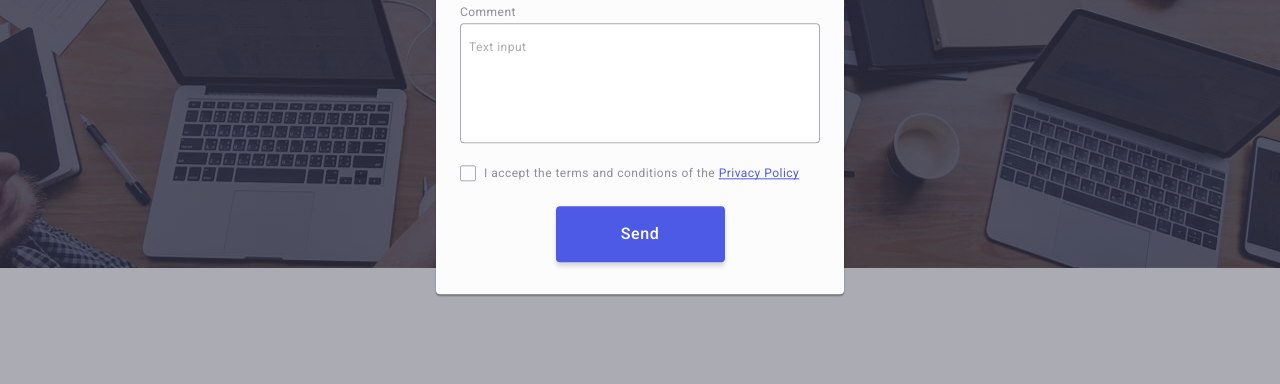
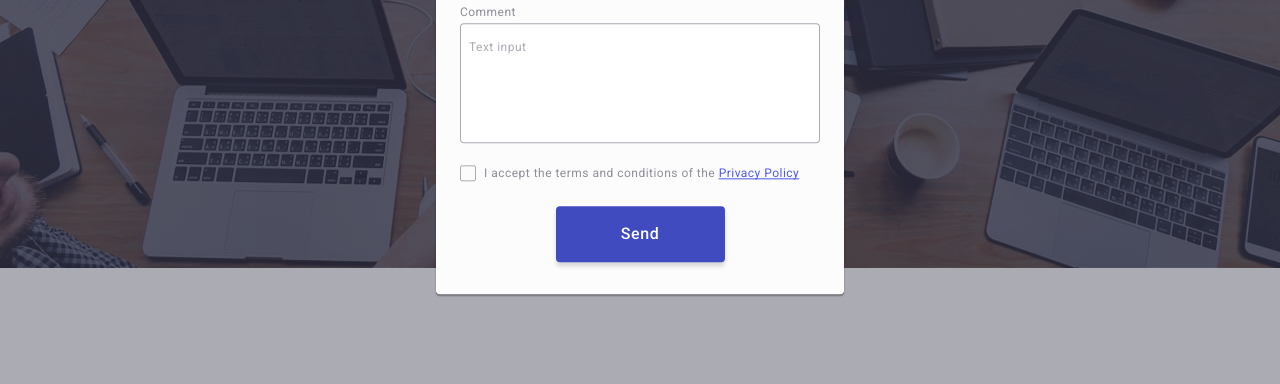
Before and after one commit to vitold75/goit-markup-hw-05, a plain HTML site: page index.html in a window 1280 px wide. In both pictures the pointer is over the button "Send". Shown: the part 405-789 px from the top of the page. Drawn offline with nearby package versions, Linux system fonts and the light colour scheme.

Commit message:
button hover

```diff
--- a/css/styles.css
+++ b/css/styles.css
@@ -681,3 +681,7 @@ margin-left: auto;
 margin-right: auto;
 
 }
+.button-submit:hover,
+.button-submit:focus {
+    background-color: #404bbf;
+}
```
